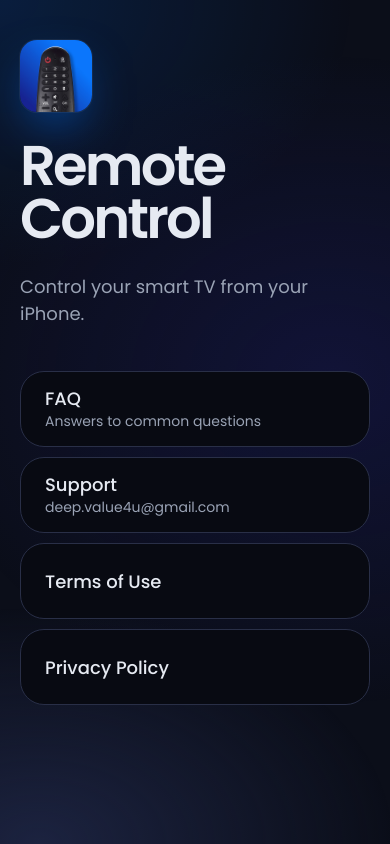
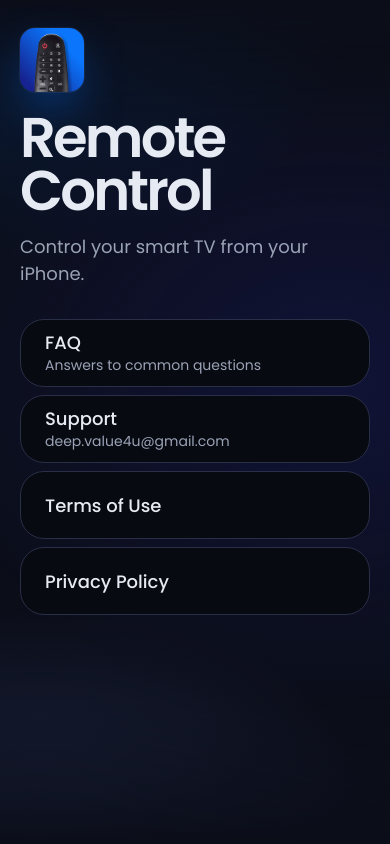
Before and after one commit to deepValue4u/deepValue4u.github.io, a plain HTML site: page remote-control/index.html in a window 390 px wide. Drawn offline with Linux system fonts and the light colour scheme.

Commit message:
Fix Remote Control landing on mobile Safari

```diff
--- a/remote-control/style.css
+++ b/remote-control/style.css
@@ -27,6 +27,7 @@ html { background: var(--bg); }
 body {
   margin: 0;
   min-height: 100vh;
+  min-height: 100svh;   /* the area visible with the browser bars shown, so a page that fits does not scroll under them */
   color: var(--text);
   font-family: "Poppins", -apple-system, BlinkMacSystemFont, "Segoe UI", Roboto, sans-serif;
   font-size: 15px;
@@ -35,10 +36,15 @@ body {
   -webkit-font-smoothing: antialiased;
 }
 
-/* The glow behind every page. */
+/* The glow behind every page. Safari paints the status-bar and toolbar areas
+   with one solid colour (theme-color / the html background, both --bg) and a
+   gradient cannot reach them, so the glow fades to --bg at the top and bottom
+   edges: otherwise there is a hard seam where the page meets those bars. */
 body::before {
   content: ""; position: fixed; inset: 0; z-index: -1; pointer-events: none;
   background:
+    linear-gradient(to bottom, var(--bg), transparent 140px),
+    linear-gradient(to top, var(--bg), transparent 140px),
     radial-gradient(60vmax 45vmax at 0% 0%, rgba(1, 115, 255, 0.16), transparent 70%),
     radial-gradient(70vmax 55vmax at 85% 45%, rgba(34, 34, 135, 0.28), transparent 70%),
     radial-gradient(60vmax 40vmax at 10% 100%, var(--glow), transparent 70%);
@@ -83,23 +89,37 @@ a:focus-visible { outline: 2px solid var(--accent); outline-offset: 3px; border-
 .menu span { font-size: 14px; line-height: 1.4; color: var(--muted); }
 /* The gradient sits on its own layer inside the border and fades in: a
    background gradient cannot be transitioned directly. */
-.menu a { position: relative; isolation: isolate; }
+.menu a { position: relative; isolation: isolate; -webkit-tap-highlight-color: transparent; }
 .menu a::before {
   content: ""; position: absolute; inset: 0; z-index: -1; border-radius: 23px;
   background: linear-gradient(105deg, var(--grad-start) 10%, var(--grad-end) 100%);
   opacity: 0; transition: opacity .25s ease;
 }
-.menu a:hover::before, .menu a:focus-visible::before { opacity: 1; }
+/* Hover only where a real pointer exists. On touch screens :hover sticks to
+   the last touched row (even after a scroll), so there the gradient shows
+   only while the finger is down (:active), like a native button. */
+.menu a:focus-visible::before, .menu a:active::before { opacity: 1; }
+.menu a:active::before { transition-duration: .08s; }
+@media (hover: hover) {
+  .menu a:hover::before { opacity: 1; }
+  .menu a:hover span { color: #fff; }
+}
 /* transparent, not none: forced-colors mode drops the gradient and paints this outline instead */
 .menu a:focus-visible { outline: 2px solid transparent; outline-offset: 2px; }
 .menu span { transition: color .25s ease; }
 @media (prefers-reduced-motion: reduce) { .menu a::before, .menu span { transition: none; } }
-.menu a:hover span, .menu a:focus-visible span { color: #fff; }
+.menu a:focus-visible span, .menu a:active span { color: #fff; }
 
 @media (max-width: 820px) {
   .landing { align-items: start; }
-  .landing main { grid-template-columns: 1fr; gap: 44px; padding: 40px 20px 48px; }
-  .app-icon { margin-bottom: 28px; }
+  /* Compact enough to fit one phone screen above Safari's toolbar; the bottom
+     padding keeps the last row clear of it when the page does scroll. */
+  .landing main { grid-template-columns: 1fr; gap: 32px; padding: 28px 20px calc(32px + env(safe-area-inset-bottom)); }
+  .app-icon { width: 64px; height: 64px; border-radius: 15px; margin-bottom: 20px; }
+  .landing h1 { margin-bottom: 16px; }
+  .menu { gap: 8px; }
+  .menu a { min-height: 68px; padding-top: 10px; padding-bottom: 10px; }
+}
 }
 
 /* ---------- Document pages (privacy, terms, FAQ) ---------- */
```
